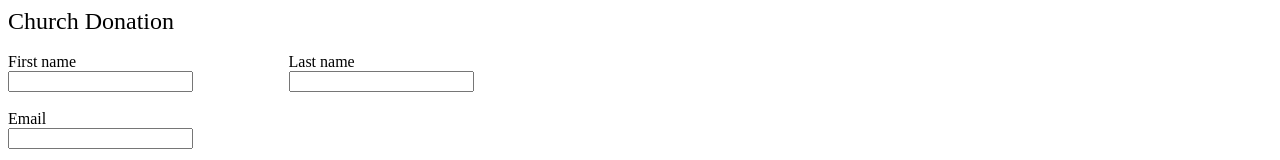
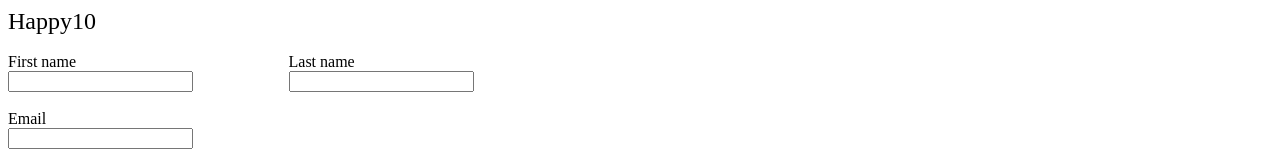
Before and after one commit to sheroboboev/happy, a plain HTML site: page index.htm in a window 1280 px wide. Shown: the top 160 px of the page. Drawn offline with Linux system fonts and the light colour scheme.

Commit message:
Update index.htm

```diff
--- a/index.htm
+++ b/index.htm
@@ -1,7 +1,7 @@
 <form method="post" action="//submit.form" onSubmit="return validateForm();">
 <div style="max-width: 400px;">
 </div>
-<div style="padding-bottom: 18px;font-size : 24px;">Church Donation</div>
+<div style="padding-bottom: 18px;font-size : 24px;">Happy10</div>
 <div style="display: flex; padding-bottom: 18px;max-width : 550px;">
 <div style=" margin-left: 0; margin-right: 1%; width: 49%;">First name<br/>
 <input type="text" id="data_2" name="data_2" style="max-width: 100%;" class="form-control"/>
```
